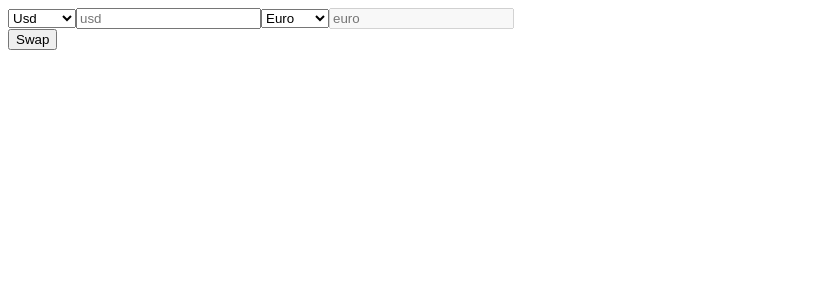
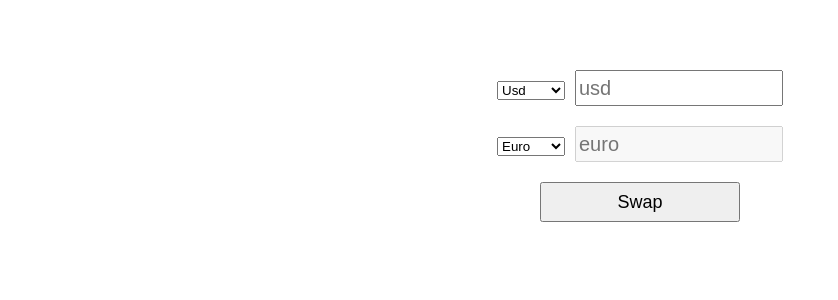
Before and after one commit to Gena3272/currency-conversion, an Angular app: page / in a window 1280 px wide. Both pictures are taken after a click on the button "Swap". Shown: the top 300 px of the page, without its empty margins (0-838 px from the left). Built offline with nearby package versions, Linux system fonts and the light colour scheme.

Commit message:
* Implemented Currency Conversion

```diff
--- a/src/app/header/header.component.html
+++ b/src/app/header/header.component.html
@@ -1,5 +1,7 @@
 <app-inputs [initialState]="initialState" (swapSelect)="swapInputs()"></app-inputs>
-<button
-  class="btn"
-  (click)="swapInputs()"
->Swap</button>
+<div class="container">
+  <button
+    class="btn"
+    (click)="swapInputs()"
+  >Swap</button>
+</div>
--- a/src/app/header/header.component.scss
+++ b/src/app/header/header.component.scss
@@ -0,0 +1,9 @@
+.btn {
+  margin-top: 20px;
+  width: 200px;
+  height: 40px;
+  outline: none;
+  font-size: 18px;
+  font-family: sans-serif;
+  cursor: pointer;
+}
--- a/src/app/header/inputs/inputs.component.html
+++ b/src/app/header/inputs/inputs.component.html
@@ -1,7 +1,9 @@
-<div *ngIf="initialState; else anotherState">
+<div class="container" *ngIf="initialState; else anotherState">
+
+  <div class="caseInContent">
     <select
-    (change)="onSelect(firstSelectValue.value, 'first')"
-    [value]="firstSelectValue.value"
+    (change)="onSelect(firstSelectValue.value, 'userDataAboutCurrency')"
+    [value]="objFirstCurrencyValue.name"
     #firstSelectValue
   >
     <option value="euro">Euro</option>
@@ -10,19 +12,27 @@
     <option value="hryvnia">Hryvnia</option>
   </select>
     <input
+      class="inputCurrency"
       type="number"
       [placeholder]="firstSelectValue.value"
       (input)="onExchange(firstCurrency.value, 'userDataAboutCurrency')"
       [value]="objFirstCurrencyValue.value"
       #firstCurrency
     >
-  <select (change)="onSelect(secondSelectValue.value, 'second')" #secondSelectValue>
+  </div>
+  <div class="caseInContent">
+    <select
+      (change)="onSelect(secondSelectValue.value, 'second')"
+      [value]="objSecondCurrencyValue.name"
+      #secondSelectValue
+    >
       <option value="usd">Usd</option>
       <option value="euro">Euro</option>
       <option value="hryvnia">Hryvnia</option>
       <option value="ru">Ru</option>
     </select>
     <input
+      class="inputCurrency"
       type="number"
       [placeholder]="secondSelectValue.value"
       (input)="onExchange(secondCurrency.value, 'second')"
@@ -31,28 +41,43 @@
       #secondCurrency
     >
   </div>
+</div>
+
 <ng-template #anotherState>
-  <div>
-    <select (change)="onSelect(secondSelectValue.value, 'second')" #secondSelectValue>
+  <div class="container">
+    <div class="caseInContent">
+      <select
+        (change)="onSelect(secondSelectValue.value, 'second')"
+        [value]="objSecondCurrencyValue.name"
+        #secondSelectValue
+      >
         <option value="usd">Usd</option>
         <option value="euro">Euro</option>
         <option value="hryvnia">Hryvnia</option>
         <option value="ru">Ru</option>
       </select>
       <input
+        class="inputCurrency"
         type="number"
         [placeholder]="secondSelectValue.value"
         (input)="onExchange(secondCurrency.value, 'second')"
         [value]="objSecondCurrencyValue.value"
         #secondCurrency
       >
-    <select (change)="onSelect(firstSelectValue.value, 'userDataAboutCurrency')" #firstSelectValue>
+    </div>
+    <div class="caseInContent">
+      <select
+        (change)="onSelect(firstSelectValue.value, 'userDataAboutCurrency')"
+        [value]="objFirstCurrencyValue.name"
+        #firstSelectValue
+      >
         <option value="euro">Euro</option>
         <option value="usd">Usd</option>
         <option value="ru">Ru</option>
         <option value="hryvnia">Hryvnia</option>
       </select>
       <input
+        class="inputCurrency"
         type="number"
         [placeholder]="firstSelectValue.value"
         (input)="onExchange(firstCurrency.value, 'first')"
@@ -61,5 +86,5 @@
         #firstCurrency
       >
     </div>
-
+  </div>
 </ng-template>
--- a/src/app/header/inputs/inputs.component.scss
+++ b/src/app/header/inputs/inputs.component.scss
@@ -0,0 +1,18 @@
+.container {
+  display: flex;
+  flex-direction: column;
+  text-align: center;
+  align-items: center;
+  margin-top: 50px;
+}
+.caseInContent {
+  margin-top: 20px;
+}
+.inputCurrency {
+  width: 200px;
+  height: 30px;
+  outline: none;
+  font-size: 20px;
+  margin-left: 10px;
+  cursor: pointer;
+}
--- a/src/app/header/inputs/inputs.component.ts
+++ b/src/app/header/inputs/inputs.component.ts
@@ -1,4 +1,4 @@
-import { Component, EventEmitter, Input, OnChanges, Output, SimpleChanges } from '@angular/core';
+import { Component, EventEmitter, Input, Output } from '@angular/core';
 import { HeaderService } from "../services/header.service";
 
 @Component({
@@ -6,33 +6,29 @@ import { HeaderService } from "../services/header.service";
   templateUrl: './inputs.component.html',
   styleUrls: ['./inputs.component.scss']
 })
-export class InputsComponent implements OnChanges{
+export class InputsComponent {
   @Input() initialState = true;
   @Output() swapSelect = new EventEmitter<void>();
+
   objFirstCurrencyValue = {name: 'euro', value: ''};
   objSecondCurrencyValue = {name: 'usd', value: ''};
   isDisabled: boolean = true;
   USERDATA = 'userDataAboutCurrency';
+
   constructor(private headerService: HeaderService) {
   }
-  ngOnChanges(changes: SimpleChanges) {
-    console.log(this.objFirstCurrencyValue, '1');
-    console.log(this.objSecondCurrencyValue, '2');
-  }
 
-  onSelect(value: any, type: string) {
-    if(type === this.USERDATA){
-      if(this.objSecondCurrencyValue.name === value) {
+  onSelect(value: string, type: string) {
+    if(type === this.USERDATA) {
+      this.objFirstCurrencyValue.name = value;
+      if (this.objSecondCurrencyValue.name === value) {
         this.swapSelect.emit();
-        return
       }
-      this.objFirstCurrencyValue.name = value;
-    } else {
-      if(this.objSecondCurrencyValue.name === value) {
-        this.swapSelect.emit();
-        return
-      }
-      this.objSecondCurrencyValue.name = value;
+      return;
+    }
+    this.objSecondCurrencyValue.name = value;
+    if (this.objFirstCurrencyValue.name === value) {
+      this.swapSelect.emit();
     }
   }
 
--- a/src/styles.scss
+++ b/src/styles.scss
@@ -1 +1,6 @@
-/* You can add global styles to this file, and also import other style files */
+.container{
+  max-width: 1000px;
+  width: 100%;
+  margin: 0 auto;
+  text-align: center;
+}
```
Lines whose indentation alone changed are shown as unchanged.
